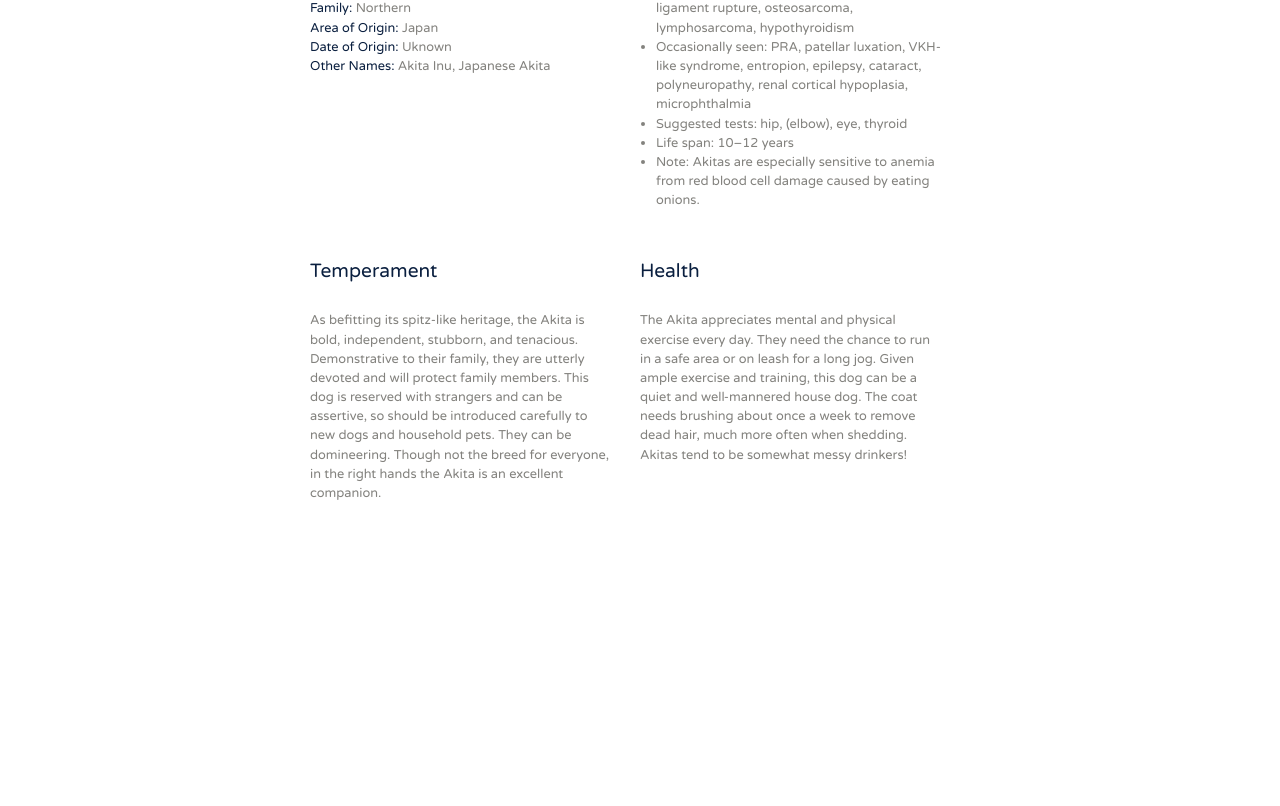
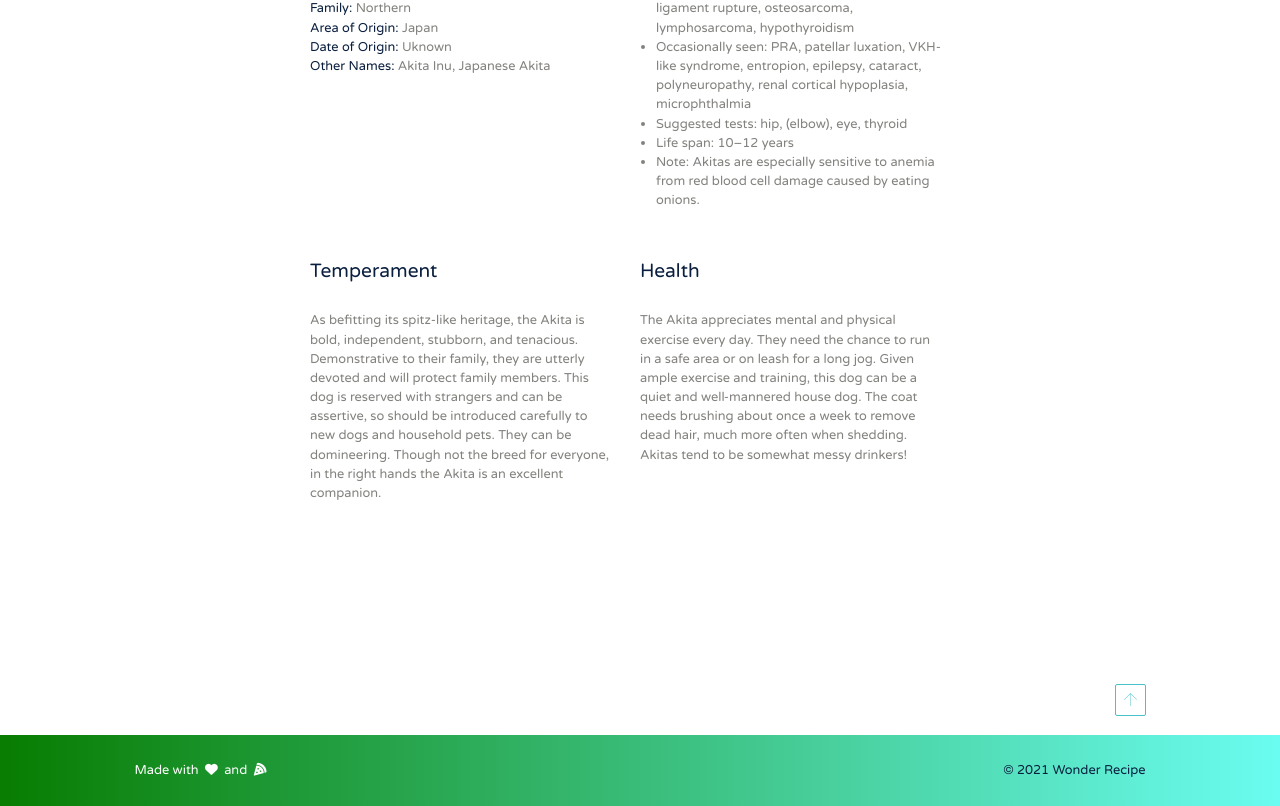
Before and after one commit to lawrencedovin/capstone-2-bark, a React (Create React App) app in the folder bark/: page /breed-details in a window 1280 px wide. Shown: the part 1179-1985 px from the top of the page. Before the commit the page ends 1729 px from the top, so only its background shows below. Built offline with nearby package versions, Linux system fonts and the light colour scheme; a web font is replaced by a local one.

Commit message:
added footer

```diff
--- a/bark/src/main-pages/BreedDetails/BreedDetails.js
+++ b/bark/src/main-pages/BreedDetails/BreedDetails.js
@@ -1,4 +1,5 @@
 import React from 'react';
+import MainFooter from '../../components/footers/MainFooter/MainFooter';
 
 
 const BreedDetails = () => (
@@ -71,6 +72,7 @@ const BreedDetails = () => (
         </div>
       </div>
     </div>
+    <MainFooter />
   </div>
 );
 
```
